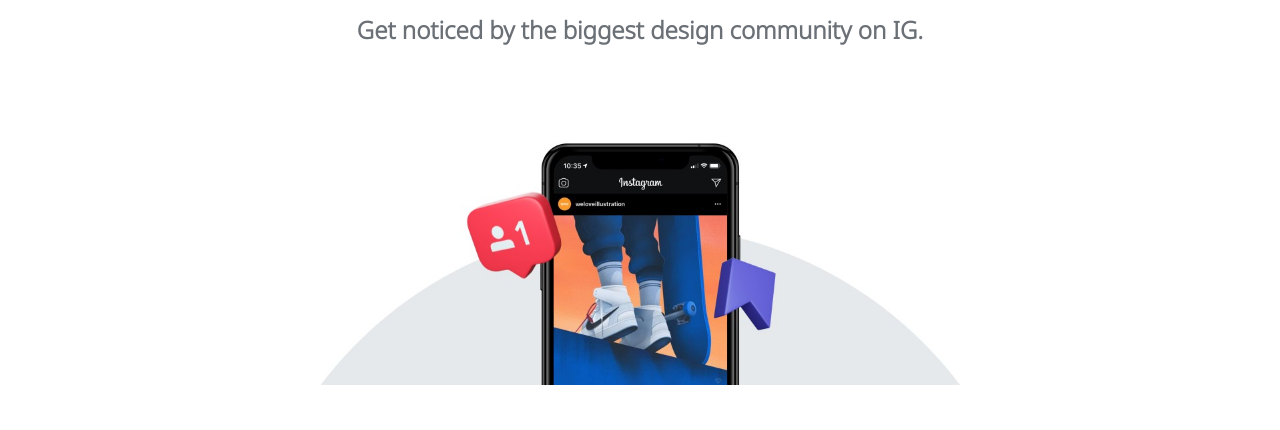
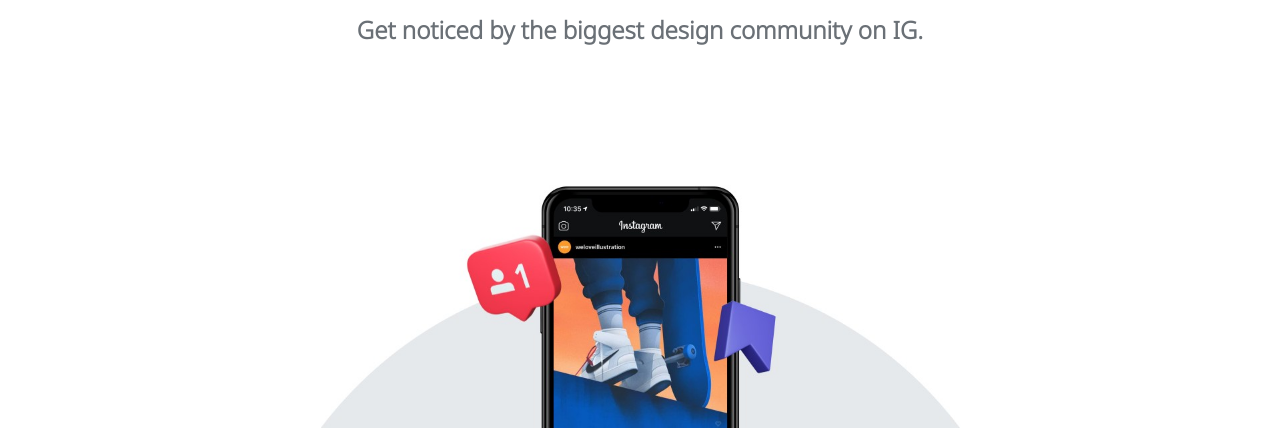
Before and after one commit to rakibhasan30/dynamic-video-landing-page, a plain HTML site: page index.html in a window 1280 px wide. Shown: the part 372-802 px from the top of the page. Drawn offline with Linux system fonts and the light colour scheme.

Commit message:
Second Commit

```diff
--- a/css/style.css
+++ b/css/style.css
@@ -1,5 +1,5 @@
 * {
-  box-sizing: content-box;
+  box-sizing: border-box;
   margin: 0;
   padding: 0;
   font-family: "Noto Sans", sans-serif;
@@ -60,7 +60,7 @@ nav {
 }
 
 .hero {
-  height: 78vh;
+  height: 79vh;
   width: auto;
   display: flex;
   justify-content: center;
@@ -81,9 +81,10 @@ nav {
   color: #6a7076;
 }
 .mobile img {
-  margin-top: 4rem;
+  margin-top: 107px;
   width: 100vw;
   height: auto;
+  offset-anchor: bottom;
 }
 
 .middle-section {
```
